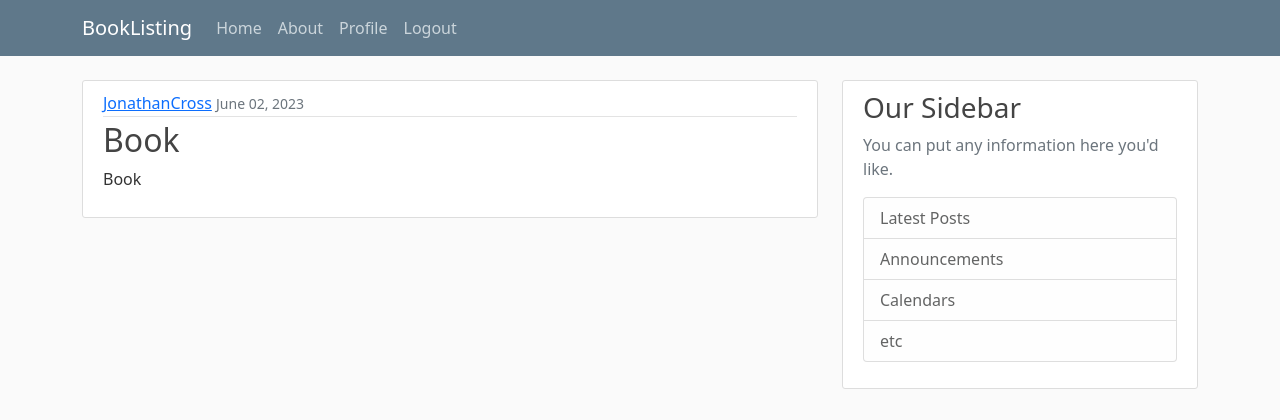
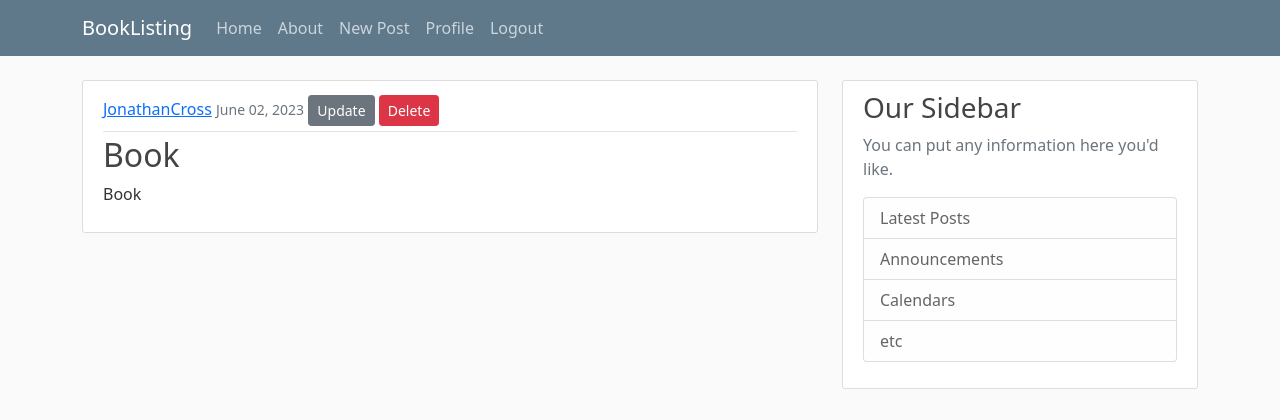
Before and after one commit to Crossfit202/Django, a Django app: page /post/1/ in a window 1280 px wide. Shown: the top 420 px of the page. Run offline with Django 4.2, Linux system fonts and the light colour scheme; a user stored in the database is signed in; data comes from the database, SQL or seed files in the repository; both versions use the stored data as it was after the commit.

Commit message:
Updated site

```diff
--- a/listing/templates/listing/base.html
+++ b/listing/templates/listing/base.html
@@ -48,6 +48,7 @@
             <!-- Navbar Right Side -->
             <div class="navbar-nav">
               {% if user.is_authenticated %}
+              <a class="nav-item nav-link" href="{% url 'post-create' %}">New Post</a>
               <a class="nav-item nav-link" href="{% url 'profile' %}">Profile</a>
               <a class="nav-item nav-link" href="{% url 'logout' %}">Logout</a>
               {% else %}
--- a/listing/templates/listing/post_detail.html
+++ b/listing/templates/listing/post_detail.html
@@ -4,6 +4,19 @@
     <div class="article-metadata">
       <a class="mr-2" href="#">{{ object.author }}</a>
       <small class="text-muted">{{ object.date_posted|date:'F d, Y' }}</small>
+      {% if object.author == user %}
+      <a
+        class="btn btn-secondary btn btn-sm mt-1 mb-1"
+        href="{% url 'post-update' object.id %}"
+        >Update</a
+      >
+      <a
+        class="btn btn-danger btn btn-sm mt-1 mb-1"
+        href="{% url 'post-delete' object.id %}"
+        >Delete</a
+      >
+
+      {% endif %}
     </div>
     <h2 class="article-title">{{ object.title }}</h2>
     <p class="article-content">{{ object.content }}</p>
--- a/listing/urls.py
+++ b/listing/urls.py
@@ -1,10 +1,12 @@
 from django.urls import path
-from .views import PostListView, PostDetailView, PostCreateView
+from .views import PostListView, PostDetailView, PostCreateView, PostUpdateView, PostDeleteView
 from . import views
 
 urlpatterns = [
     path('', PostListView.as_view(), name='listing-home'),
     path('post/<int:pk>/', PostDetailView.as_view(), name='post-detail'),
+    path('post/<int:pk>/update/', PostUpdateView.as_view(), name='post-update'),
+    path('post/<int:pk>/delete/', PostDeleteView.as_view(), name='post-delete'),
     path('post/new/', PostCreateView.as_view(), name='post-create'),
     path('about/', views.about, name='listing-about'),
 ]
--- a/listing/views.py
+++ b/listing/views.py
@@ -1,9 +1,11 @@
+from typing import Optional
 from django.urls import reverse_lazy
 from django.forms.models import BaseModelForm
 from django.http import HttpResponse
 from django.shortcuts import render
+from django.contrib.auth.mixins import LoginRequiredMixin, UserPassesTestMixin
 from .models import Post
-from django.views.generic import ListView, DetailView, CreateView
+from django.views.generic import ListView, DetailView, CreateView, UpdateView, DeleteView
 
 def home(request):
     context = {
@@ -24,7 +26,7 @@ class PostListView(ListView):
 class PostDetailView(DetailView):
     model = Post
 
-class PostCreateView(CreateView):
+class PostCreateView(LoginRequiredMixin, CreateView):
     model = Post
     fields = ['title', 'content']
 
@@ -34,3 +36,30 @@ class PostCreateView(CreateView):
 
     def get_success_url(self):
         return reverse_lazy('post-detail', kwargs={'pk': self.object.pk})
+
+class PostUpdateView(LoginRequiredMixin, UserPassesTestMixin, UpdateView):
+    model = Post
+    fields = ['title', 'content']
+
+    def form_valid(self, form):
+        form.instance.author = self.request.user
+        return super().form_valid(form)
+
+    def test_func(self):
+        post = self.get_object()
+        if self.request.user == post.author:
+            return True
+        return False
+
+    def get_success_url(self):
+        return reverse_lazy('post-detail', kwargs={'pk': self.object.pk})
+
+class PostDeleteView(LoginRequiredMixin, UserPassesTestMixin, DeleteView):
+    model = Post
+    success_url = '/'
+
+    def test_func(self):
+        post = self.get_object()
+        if self.request.user == post.author:
+            return True
+        return False
```
Also changed, not shown: listing/templates/listing/post_confirm_delete.html (added, +20 -0 lines), db.sqlite3.
